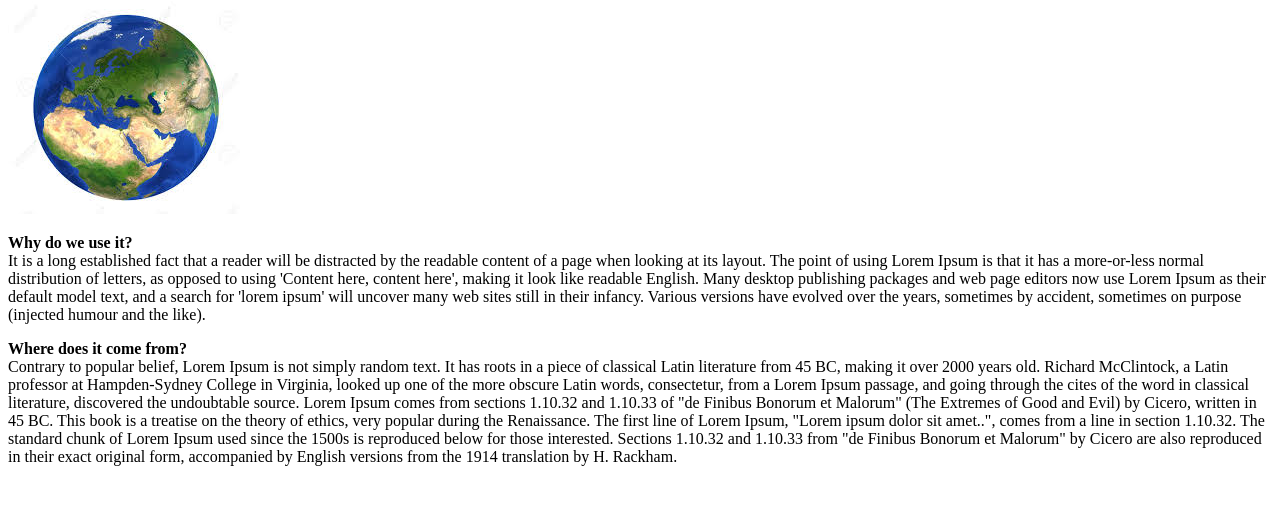
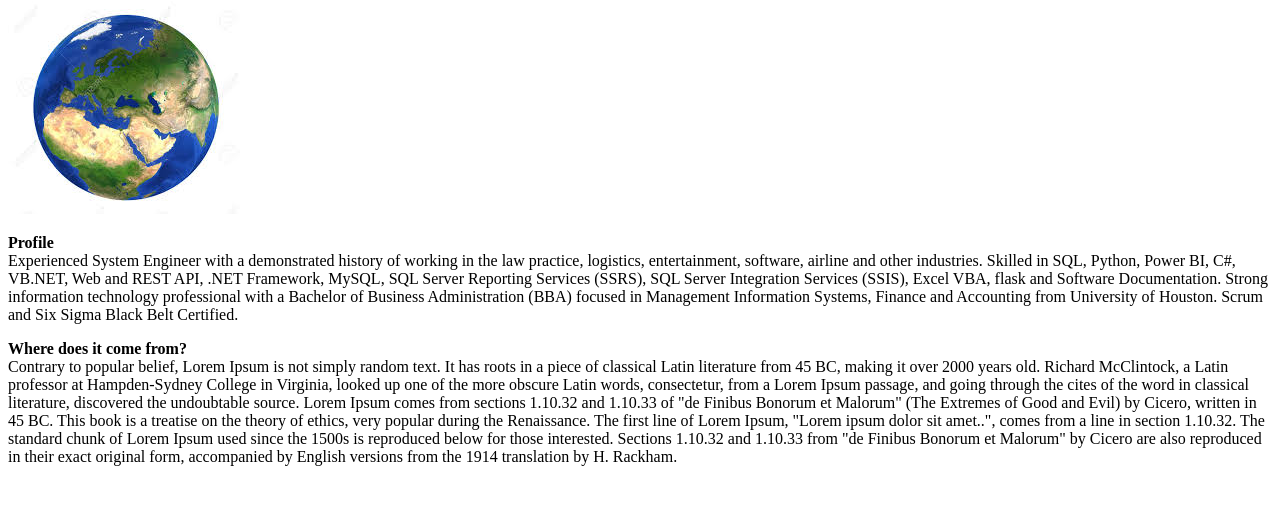
Before and after one commit to khanoftexas/khanoftexas.github.io, a plain HTML site: page index.html in a window 1280 px wide. Shown: the part 79-584 px from the top of the page. Drawn offline with Linux system fonts and the light colour scheme.

Commit message:
initial load

```diff
--- a/index.html
+++ b/index.html
@@ -9,8 +9,8 @@
 <body>
     <h1>Ehsan Khan</h1>
     <img src="world.jpg" alt="This is my world">
-    <p><b>Why do we use it?</b><br>
-        It is a long established fact that a reader will be distracted by the readable content of a page when looking at its layout. The point of using Lorem Ipsum is that it has a more-or-less normal distribution of letters, as opposed to using 'Content here, content here', making it look like readable English. Many desktop publishing packages and web page editors now use Lorem Ipsum as their default model text, and a search for 'lorem ipsum' will uncover many web sites still in their infancy. Various versions have evolved over the years, sometimes by accident, sometimes on purpose (injected humour and the like).</p>
+    <p><b>Profile</b><br>
+        Experienced System Engineer with a demonstrated history of working in the law practice, logistics, entertainment, software, airline and other industries. Skilled in SQL, Python, Power BI, C#, VB.NET, Web and REST API, .NET Framework, MySQL, SQL Server Reporting Services (SSRS), SQL Server Integration Services (SSIS), Excel VBA, flask and Software Documentation. Strong information technology professional with a Bachelor of Business Administration (BBA) focused in Management Information Systems, Finance and Accounting from University of Houston. Scrum and Six Sigma Black Belt Certified.</p>
     <p><b>Where does it come from?</b><br>
         Contrary to popular belief, Lorem Ipsum is not simply random text. It has roots in a piece of classical Latin literature from 45 BC, making it over 2000 years old. Richard McClintock, a Latin professor at Hampden-Sydney College in Virginia, looked up one of the more obscure Latin words, consectetur, from a Lorem Ipsum passage, and going through the cites of the word in classical literature, discovered the undoubtable source. Lorem Ipsum comes from sections 1.10.32 and 1.10.33 of "de Finibus Bonorum et Malorum" (The Extremes of Good and Evil) by Cicero, written in 45 BC. This book is a treatise on the theory of ethics, very popular during the Renaissance. The first line of Lorem Ipsum, "Lorem ipsum dolor sit amet..", comes from a line in section 1.10.32.
 
```
